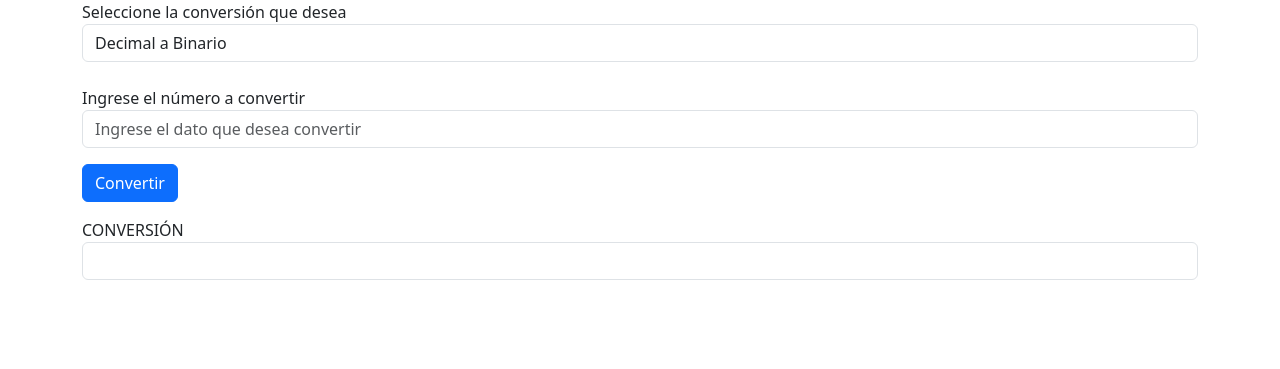
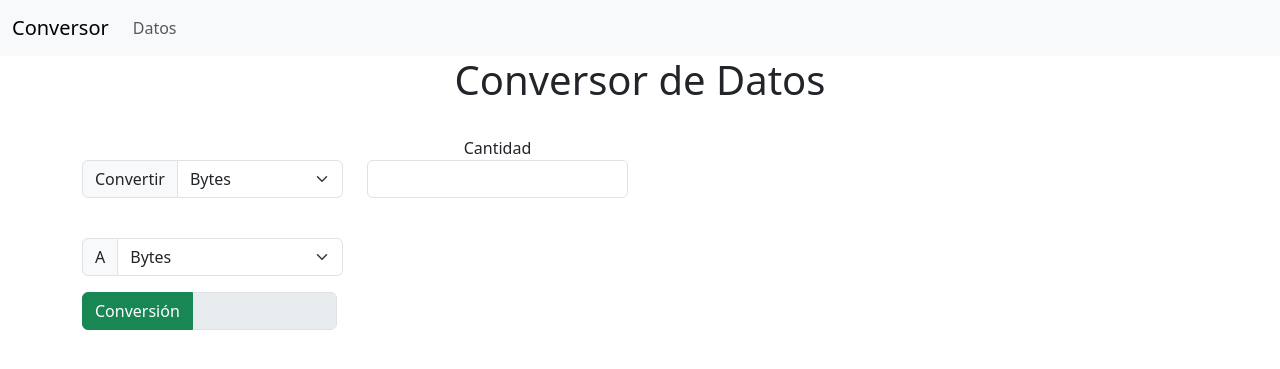
Before and after one commit to psamayoa/ProyectoPHP, a PHP site: page /Vistas/VistaDatos.php in a window 1280 px wide. Shown: the top 369 px of the page. Run offline with PHP 8.4, Linux system fonts and the light colour scheme.

Commit message:
Termianción de los metodos de conversion las clases

```diff
--- a/Clases/Conversion.php
+++ b/Clases/Conversion.php
@@ -5,6 +5,11 @@ abstract class Conversion{
     public function __construct($valorEntrada){
         $this->valorEntrada = $valorEntrada;
     }
-    abstract public function convertir();
+    abstract public function convertirAByte();
+    abstract public function convertirAKb();
+    abstract public function convertirAMb();
+    abstract public function convertirAGb();
+    abstract public function convertirATb();
+
 }
 ?>
--- a/Clases/ConvertirBinarioADecimal.php
+++ /dev/null
@@ -1,12 +0,0 @@
-<?php
-require_once "./../Clases/Conversion.php";
-class ConvertirBinarioADecimal extends Conversion{
-
-    public function convertir(){
-        $valorDecimal = $this->valorEntrada;
-        $convertido=bindec($valorDecimal);
-        return $convertido;
-    }
-
-}
-?>
--- a/Clases/ConvertirDatosABinario.php
+++ /dev/null
@@ -1,12 +0,0 @@
-<?php
-require_once "./../Clases/Conversion.php";
-class ConvertirDatosABinarios extends Conversion{
-
-    public function convertir(){
-        $valorBinario = $this->valorEntrada;
-        $convertido=decbin($valorBinario);
-        return $convertido;
-
-    }
-}
-?>
--- a/Vistas/VistaDatos.php
+++ b/Vistas/VistaDatos.php
@@ -1,45 +1,164 @@
 <!DOCTYPE html>
 <html lang="en">
+
 <head>
     <meta charset="UTF-8">
     <meta name="viewport" content="width=device-width, initial-scale=1.0">
     <link href="https://cdn.jsdelivr.net/npm/bootstrap@5.3.2/dist/css/bootstrap.min.css" rel="stylesheet"
     integrity="sha384-T3c6CoIi6uLrA9TneNEoa7RxnatzjcDSCmG1MXxSR1GAsXEV/Dwwykc2MPK8M2HN" crossorigin="anonymous">
-    <title>Document</title>
+    <title>Volumen</title>
 </head>
 <?php
-    require "./../clases/ConvertirDatosABinario.php";
-    require "./../clases/ConvertirBinarioADecimal.php";
+    require_once "./../Clases/ConversionAByte.php";
+    require_once "./../Clases/ConversionAKb.php";
+    require_once "./../Clases/ConversionAMb.php";
+    require_once "./../Clases/ConversionAGb.php";
+    require_once "./../Clases/ConversionATb.php";
     $resultado="";
     $numero="";
-    if(isset($_POST['conversor'])){
-        $conversor = $_POST['conversor'];
-        $numero = $_POST['numero'];
-        if($conversor == "deBi"){
-            $convertir = new ConvertirDatosABinarios($numero);
-            $resultado = $convertir->convertir();
-        }else{
-            $convertir = new ConvertirBinarioADecimal($numero);
-            $resultado = $convertir->convertir();
+    $cantidadForm="";
+    $datoForm="";
+    if(isset($_POST['cantidad'])){
+        $datoForm=$_POST['dato'];
+        $seleccionadoForm=$_POST['seleccionado'];
+        $cantidadForm=$_POST['cantidad'];
+        $resultado="";
+        switch($datoForm){
+            case 'bytes':
+                $convertir = new ConversionAByte($cantidadForm);
+                if($seleccionadoForm=='bytes'){
+                    $resultado = $convertir->convertirAByte();
+                }else if($seleccionadoForm=='kb'){
+                    $resultado = $convertir->convertirAKb();
+                }else if($seleccionadoForm=='mb'){
+                    $resultado = $convertir->convertirAMb();
+                }else if($seleccionadoForm=='gb'){
+                    $resultado = $convertir->convertirAGb();
+                }else if($seleccionadoForm=='tb'){
+                    $resultado = $convertir->convertirATb();
+                }
+                break;
+            case 'kb':
+                $convertir = new ConversionAKb($cantidadForm);
+                if($seleccionadoForm=='bytes'){
+                    $resultado = $convertir->convertirAByte();
+                }else if($seleccionadoForm=='kb'){
+                    $resultado = $convertir->convertirAKb();
+                }else if($seleccionadoForm=='mb'){
+                    $resultado = $convertir->convertirAMb();
+                }else if($seleccionadoForm=='gb'){
+                    $resultado = $convertir->convertirAGb();
+                }else if($seleccionadoForm=='tb'){
+                    $resultado = $convertir->convertirATb();
+                }
+                break;
+            case 'mb':
+                $convertir = new ConversionAMb($cantidadForm);
+                if($seleccionadoForm=='bytes'){
+                    $resultado = $convertir->convertirAByte();
+                }else if($seleccionadoForm=='kb'){
+                    $resultado = $convertir->convertirAKb();
+                }else if($seleccionadoForm=='mb'){
+                    $resultado = $convertir->convertirAMb();
+                }else if($seleccionadoForm=='gb'){
+                    $resultado = $convertir->convertirAGb();
+                }else if($seleccionadoForm=='tb'){
+                    $resultado = $convertir->convertirATb();
+                }
+                break;
+            case 'gb':
+                $convertir = new ConversionAGb($cantidadForm);
+                if($seleccionadoForm=='bytes'){
+                    $resultado = $convertir->convertirAByte();
+                }else if($seleccionadoForm=='kb'){
+                    $resultado = $convertir->convertirAKb();
+                }else if($seleccionadoForm=='mb'){
+                    $resultado = $convertir->convertirAMb();
+                }else if($seleccionadoForm=='gb'){
+                    $resultado = $convertir->convertirAGb();
+                }else if($seleccionadoForm=='tb'){
+                    $resultado = $convertir->convertirATb();
+                }
+                break;
+            case 'tb':
+                $convertir = new ConversionATb($cantidadForm);
+                if($seleccionadoForm=='bytes'){
+                    $resultado = $convertir->convertirAByte();
+                }else if($seleccionadoForm=='kb'){
+                    $resultado = $convertir->convertirAKb();
+                }else if($seleccionadoForm=='mb'){
+                    $resultado = $convertir->convertirAMb();
+                }else if($seleccionadoForm=='gb'){
+                    $resultado = $convertir->convertirAGb();
+                }else if($seleccionadoForm=='tb'){
+                    $resultado = $convertir->convertirATb();
+                }
+                break;
+            default:
+                break;
         }
     }
 ?>
 <body>
-    <div class="container">
-        <form action="validaciones.js" method="post">
-            <label class="">Seleccione la conversión que desea</label>
-            <select class="form-control" name="conversor">
-                <option value="deBi">Decimal a Binario</option>
-                <option value="biDe">Binario a Decimal</option>
-            </select>
-            <br>
-            <label >Ingrese el número a convertir</label>
-            <input type="text" class="form-control" name="numero" value='<?=$numero?>' placeholder="Ingrese el dato que desea convertir">
-            <input type="submit" class="btn btn-primary mt-3 mb-3" value="Convertir">
-            <br>
-            <label>CONVERSIÓN</label>
-            <input type="text" class="form-control" name="resultado" value='<?= $resultado ?>' disable readonly>
+    <nav class="navbar navbar-expand-lg bg-body-tertiary">
+        <div class="container-fluid">
+            <a class="navbar-brand" href="../index.php">Conversor</a>
+            <button class="navbar-toggler" type="button" data-bs-toggle="collapse" data-bs-target="#navbarNav" aria-controls="navbarNav" aria-expanded="false" aria-label="Toggle navigation">
+                <span class="navbar-toggler-icon"></span>
+            </button>
+            <div class="collapse navbar-collapse" id="navbarNav">
+                <ul class="navbar-nav">
+                    <li class="nav-item">
+                        <a class="nav-link" href="./VistaDatos.php">Datos</a>
+                    </li>
+                </ul>
+            </div>
+        </div>
+    </nav>
+    <section class="container text-center">
+        <h1 class="text-center">Conversor de Datos</h1><br>
+        <form action="" method="post">
+            <div class="row">
+                <div class="col-3">
+                    <br>
+                    <div class="input-group mb-3">
+                        <label class="input-group-text" for="inputGroupSelect01">Convertir</label>
+                        <select class="form-select" name="dato">
+                            <option value="bytes" <?=$datoForm==="bytes"?"selected":""?>>Bytes</option>
+                            <option value="kb"<?=$datoForm==="kb"?"selected":""?>>KiloBytes</option>
+                            <option value="mb">MegaBytes</option>
+                            <option value="gb">GigaBytes</option>
+                            <option value="tb">TeraBytes</option>
+                        </select>
+                    </div>
+                </div>
+                <div class="col-3">
+                    <label>Cantidad</label>
+                    <input type="text" class="form-control" value='<?=$cantidadForm?>' name="cantidad" required>
+                </div>
+            </div><br>
+            <div class="row">
+                <div class="col-3">
+                    <div class="input-group mb-3">
+                        <label class="input-group-text" for="inputGroupSelect01">A </label>
+                        <select class="form-select" id="inputGroupSelect01" name="seleccionado">
+                            <option value="bytes">Bytes</option>
+                            <option value="kb">KiloBytes</option>
+                            <option value="mb">MegaBytes</option>
+                            <option value="gb">GigaBytes</option>
+                            <option value="tb">TeraBytes</option>
+                        </select>
+                    </div>
+                </div><br>
+                <div class="row">
+                    <div class="col-3">
+                        <div class="input-group mb-3">
+                            <button class="btn btn-success" type="submit" id="button-addon1">Conversión</button>
+                            <input type="text" class="form-control" value='<?= $resultado?>' disabled readonly>
+                        </div>
+                    </div>
+                </div>
         </form>
-    </div>
+    </section>
 </body>
 </html>
```
Also changed, not shown: Clases/ConversionAByte.php (added, +34 -0 lines), Clases/ConversionAGb.php (added, +35 -0 lines), Clases/ConversionAKb.php (added, +35 -0 lines), Clases/ConversionAMb.php (added, +35 -0 lines), Clases/ConversionATb.php (added, +35 -0 lines).
